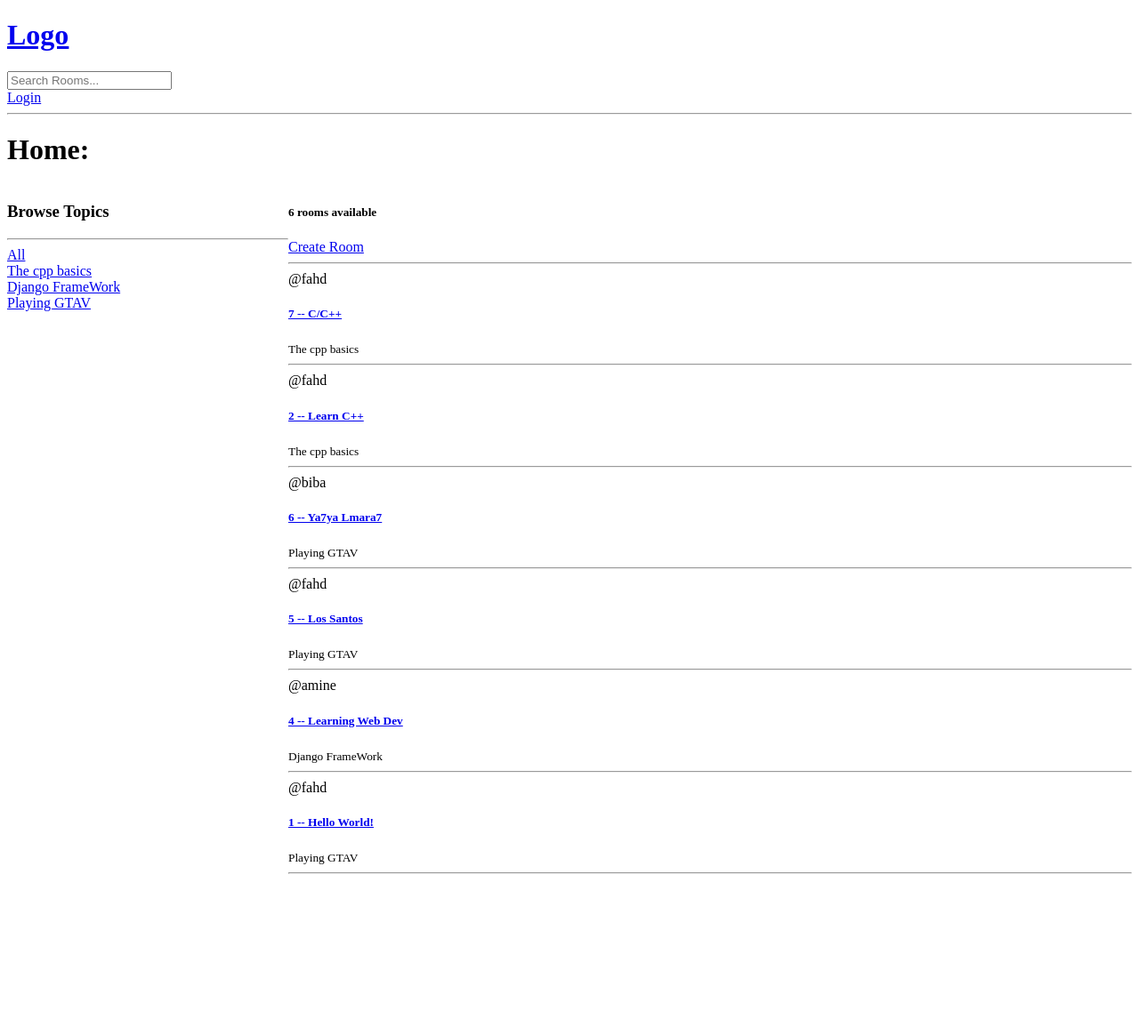
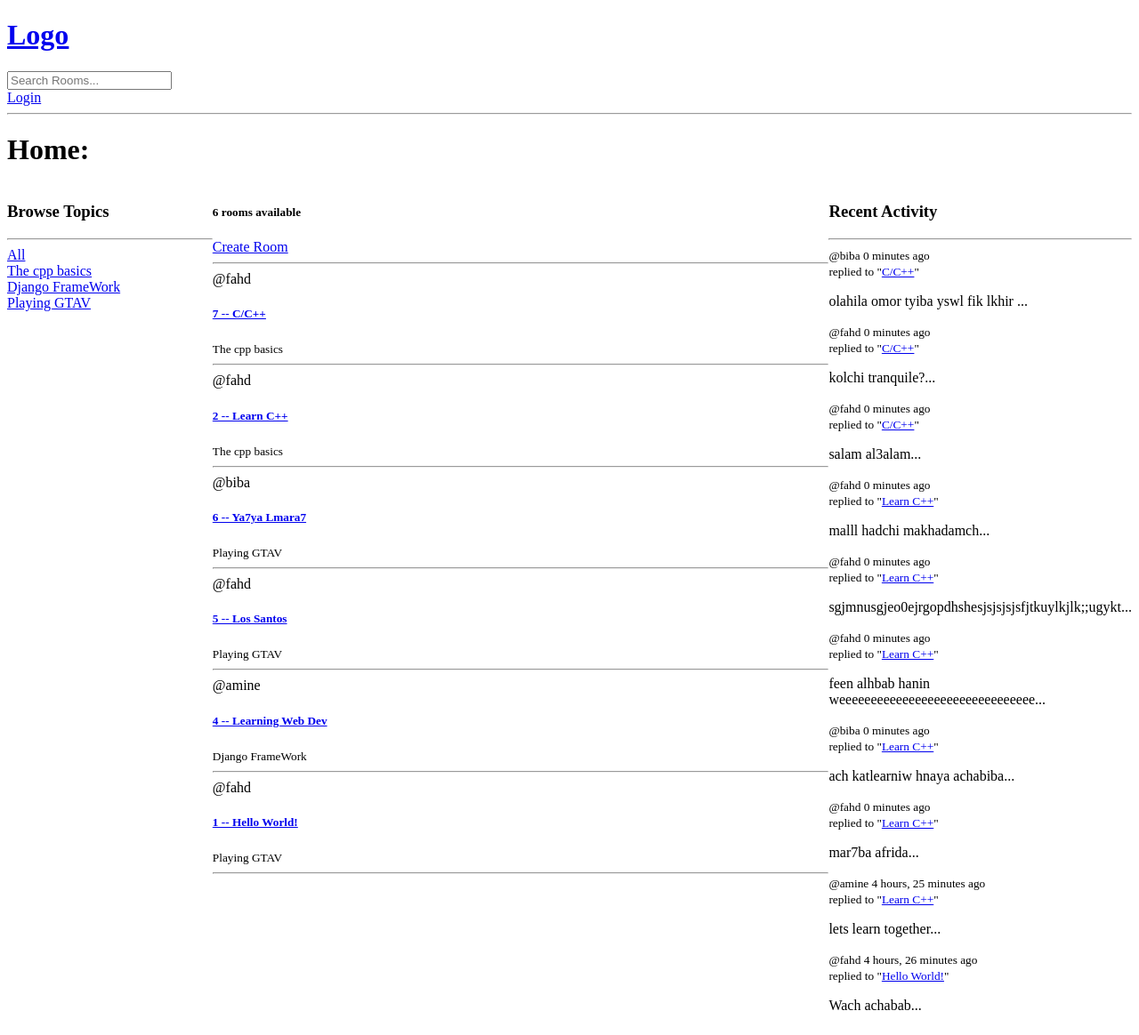
Before and after one commit to jaguar-ks/StudyBud, a Django app: page / in a window 1280 px wide. Shown: the whole page at 89% size. Before the commit the page ends 983 px from the top, so only its background shows below. Run offline with Django 5.2, Linux system fonts and the light colour scheme; data comes from the database, SQL or seed files in the repository; both versions use the stored data as it was after the commit.

Commit message:
PROGRESS : Added an activity feeds and made as it own component

```diff
--- a/base/models.py
+++ b/base/models.py
@@ -43,4 +43,7 @@ class Message(models.Model):
 
     # Message string represantation
     def __str__(self):
-        return self.body[0:50]
+        return self.body[0:50]+'...'
+
+    class Meta:
+        ordering = ['-updated', '-created']
--- /dev/null
+++ b/base/templates/base/activity.html
@@ -0,0 +1,9 @@
+<h3>Recent Activity</h3>
+<hr>
+{% for msg in msgs %}
+<div>
+    <small>@{{msg.user}} {{msg.created|timesince}} ago <br></small>
+    <small>replied to "<a href="{% url 'room' msg.room.id %}?q={{msg.room.name}}" >{{msg.room}}</a>"</small>
+    <p>{{msg}}</p>
+</div>
+{% endfor %}
--- a/base/templates/base/home.html
+++ b/base/templates/base/home.html
@@ -5,7 +5,7 @@
 <style>
     .home-container {
         display: grid;
-        grid-template-columns: 1fr 3fr;
+        grid-template-columns: 1fr 3fr 1fr;
     }
 </style>
 
@@ -41,6 +41,9 @@
             </div>
         {% endfor %}
     </div>
+    <div>
+        {% include 'base/activity.html' %}
+    </div>
 </div>
 
 {% endblock content %}
--- a/base/templates/base/room.html
+++ b/base/templates/base/room.html
@@ -30,7 +30,7 @@
             {% endfor %}
         </div>
 
-        {% if request.user.is_authenticated and request.user in room.members %}
+        {% if request.user.is_authenticated and request.user in members %}
         <div class='comment-form'>
             <form method="POST" action="">
                 {% csrf_token %}
--- a/base/views.py
+++ b/base/views.py
@@ -67,16 +67,17 @@ def home(request):
     )
     topics = Topic.objects.all()
     room_count = rooms.count()
-    context = {'rooms':rooms, 'topics':topics, 'room_count':room_count}
+    msgs = Message.objects.filter(Q(room__topic__name__icontains=q))
+    context = {'rooms':rooms, 'topics':topics, 'room_count':room_count, 'msgs':msgs}
     return render(request, 'base/home.html', context)
     # return HttpResponse('Hello World!')
 
 # Room Page
 def room(request, pk):
     room = Room.objects.get(id=pk)
-    msgs = room.message_set.all().order_by('-created')
+    msgs = room.message_set.all()
     members = room.members.all()
-    if request.method == 'POST' and request.user in room.members:
+    if request.method == 'POST':
         msg = Message.objects.create(
             user=request.user,
             room=room,
```
Also changed, not shown: db.sqlite3.
